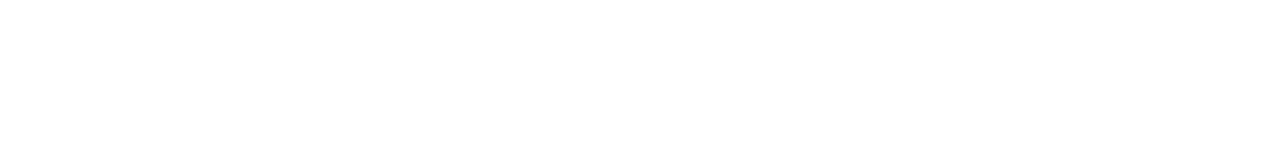
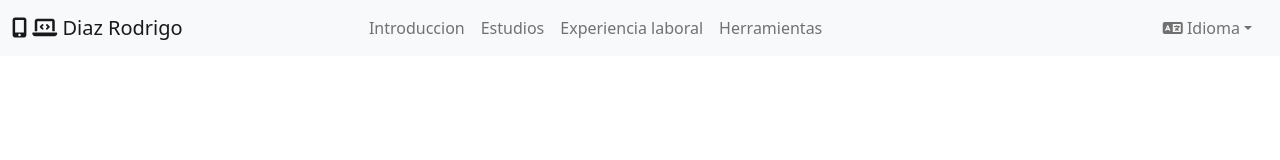
Before and after one commit to Rodrigomdiaz92/Web-CV-Diaz-Rodrigo, a website: page index.html in a window 1280 px wide. Drawn offline with nearby package versions, Linux system fonts and the light colour scheme.

Commit message:
se estructuro navbar

```diff
--- a/index.html
+++ b/index.html
@@ -37,6 +37,61 @@
   <body>
     <header>
       <!--Contenido-->
+      <nav class="navbar navbar-expand-lg navbar-light bg-light fixed-top">
+        <div class="container-fluid">
+          <a class="navbar-brand" href="#">
+            <i class="fas fa-mobile-alt"></i>
+            <i class="fas fa-laptop-code"></i> Diaz Rodrigo
+          </a>
+          <button
+            class="navbar-toggler"
+            type="button"
+            data-bs-toggle="collapse"
+            data-bs-target="#navbarNavDropdown"
+            aria-controls="navbarNavDropdown"
+            aria-expanded="false"
+            aria-label="Toggle navigation"
+          >
+            <span class="navbar-toggler-icon"></span>
+          </button>
+          <div class="collapse navbar-collapse" id="navbarNavDropdown">
+            <ul class="navbar-nav mx-auto">
+              <li class="nav-item">
+                <a class="nav-link" href="#">Introduccion</a>
+              </li>
+              <li class="nav-item">
+                <a class="nav-link" href="#">Estudios</a>
+              </li>
+              <li class="nav-item">
+                <a class="nav-link" href="#">Experiencia laboral</a>
+              </li>
+              <li class="nav-item">
+                <a class="nav-link" href="#">Herramientas</a>
+              </li>
+            </ul>
+            <ul class="navbar-nav ms-auto">
+              <li class="nav-item dropdown ms-auto mx-2">
+                <a
+                  class="nav-link dropdown-toggle"
+                  href="#"
+                  id="navbarDropdownMenuLink"
+                  role="button"
+                  data-bs-toggle="dropdown"
+                  aria-expanded="false"
+                  ><i class="fas fa-language"></i> Idioma</a
+                >
+                <ul
+                  class="dropdown-menu"
+                  aria-labelledby="navbarDropdownMenuLink"
+                >
+                  <li><a class="dropdown-item" href="#">English</a></li>
+                  <li><a class="dropdown-item" href="#">Español</a></li>
+                </ul>
+              </li>
+            </ul>
+          </div>
+        </div>
+      </nav>
     </header>
     <main>
       <!--Contenido-->
```
